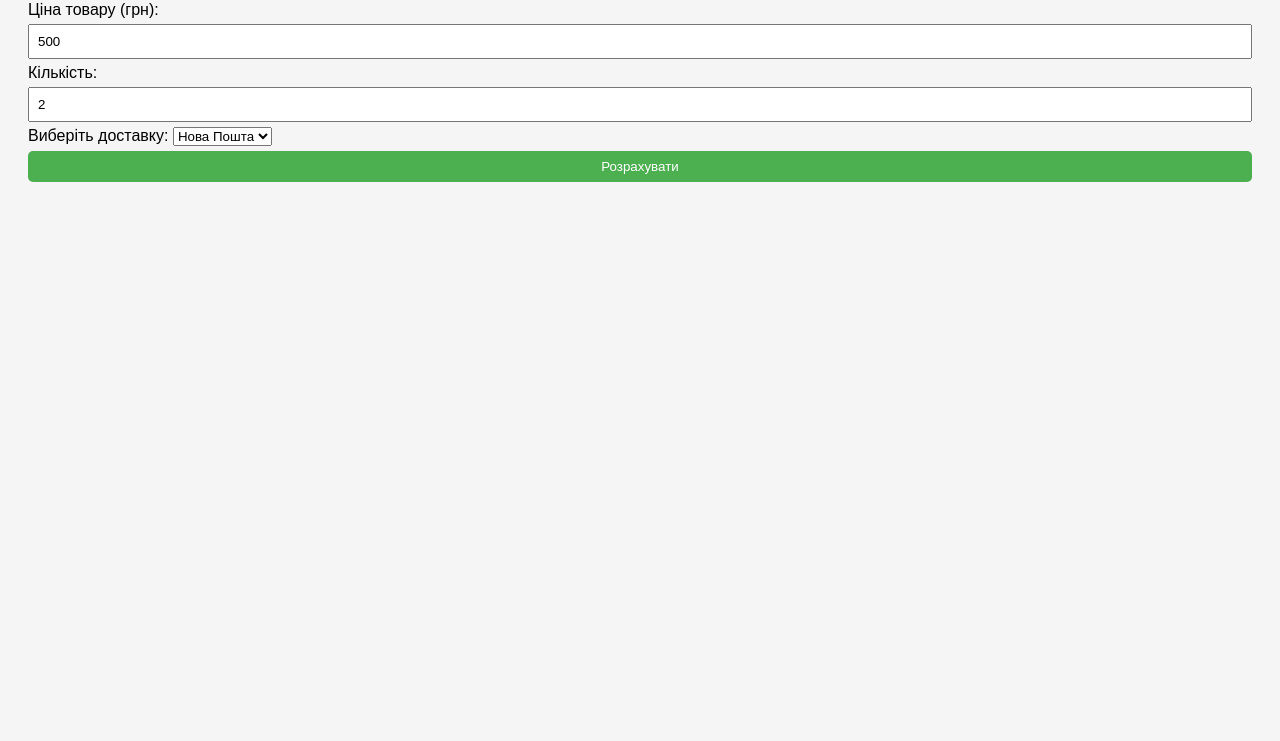
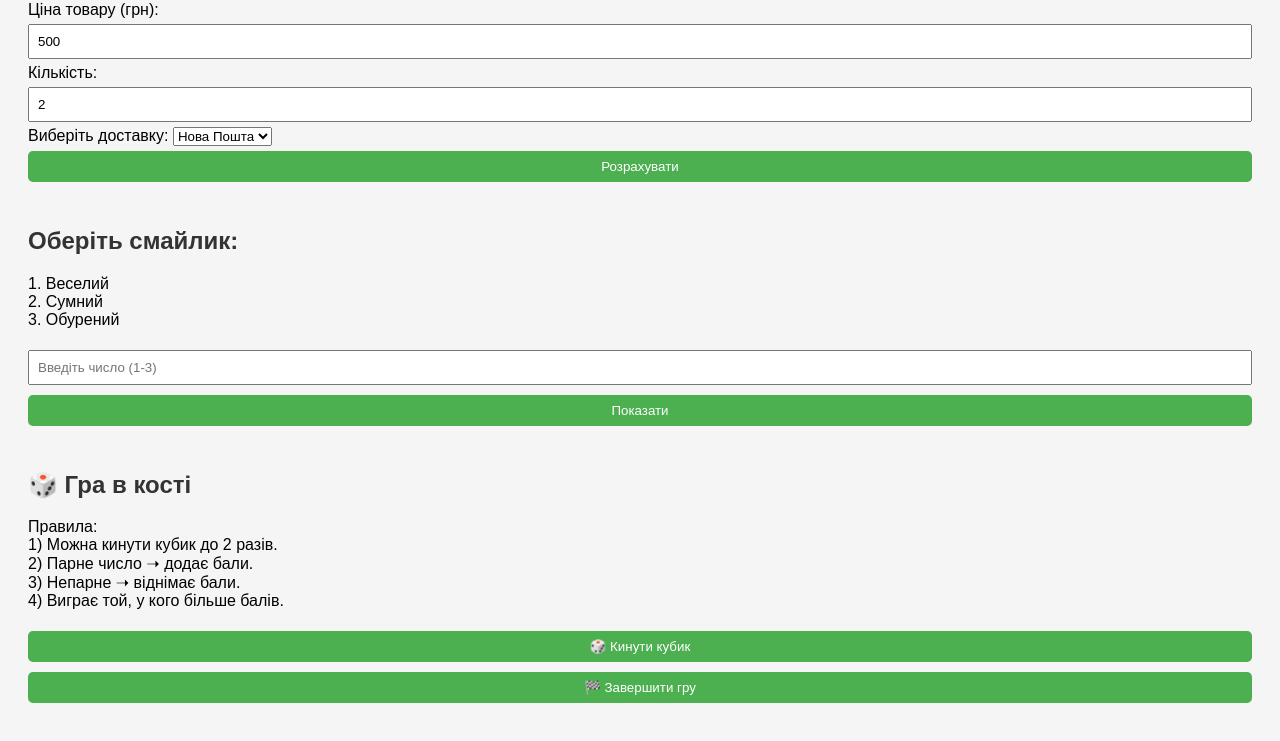
Before and after one commit to FreelanceWebDevUA/my-portfolio-projects, a plain HTML site: page 02-conditional-calculators/index.html in a window 1280 px wide. Shown: the part 589-1330 px from the top of the page. Before the commit the page ends 820 px from the top, so only its background shows below. Drawn offline with Linux system fonts and the light colour scheme.

Commit message:
Оновлено: додано урок №5 (цикли)

```diff
--- a/01-linear-calculators/css/style.css
+++ b/01-linear-calculators/css/style.css
@@ -37,3 +37,8 @@ button:hover {
   font-weight: bold;
   color: #2c3e50;
 }
+img {
+  width: 150px;
+  margin-top: 20px;
+  /* display: none; */
+}
--- a/02-conditional-calculators/index.html
+++ b/02-conditional-calculators/index.html
@@ -74,6 +74,27 @@
       </div>
     </div>
 
+    <h2>Оберіть смайлик:</h2>
+    <p>1. Веселий<br />2. Сумний<br />3. Обурений</p>
+
+    <input type="number" id="choice" placeholder="Введіть число (1-3)" />
+    <button onclick="showSmile()">Показати</button>
+
+    <h2>🎲 Гра в кості</h2>
+    <p>
+      Правила: <br />
+      1) Можна кинути кубик до 2 разів.<br />
+      2) Парне число ➝ додає бали.<br />
+      3) Непарне ➝ віднімає бали.<br />
+      4) Виграє той, у кого більше балів.
+    </p>
+
+    <button onclick="rollDice()">🎲 Кинути кубик</button>
+    <button onclick="finishGame()">🏁 Завершити гру</button>
+
+    <div class="result" id="gameResult"></div>
+
+    <div id="result"></div>
     <script src="./js/script.js"></script>
   </body>
 </html>
--- a/02-conditional-calculators/js/script.js
+++ b/02-conditional-calculators/js/script.js
@@ -364,3 +364,80 @@ document.getElementById("calcBtn").addEventListener("click", function () {
 // alert(`${num1} ${num2} ${num3}`);
 
 // =================================================================================
+function showSmile() {
+  let choice = Number(document.getElementById("choice").value);
+  let result = document.getElementById("result");
+  result.innerHTML = "";
+
+  let img = document.createElement("img");
+
+  switch (choice) {
+    case 1:
+      img.src = "https://i.ibb.co/NZj8MPq/happy.png"; // веселий
+      result.appendChild(img);
+      break;
+    case 2:
+      img.src = "https://i.ibb.co/2N3dykD/sad.png"; // сумний
+      result.appendChild(img);
+      break;
+    case 3:
+      img.src = "https://i.ibb.co/0nTt27P/angry.png"; // обурений
+      result.appendChild(img);
+      break;
+    default:
+      result.innerHTML =
+        "<p style='color:red'>Помилка: введіть число від 1 до 3</p>";
+  }
+}
+
+// =========================================================================================================
+
+// Як працює:
+// Натискаєш "Кинути кубик" — обидва (гравець і комп) кидають по одному разу.
+// Можна зробити до двох кидків.
+// Коли вирішив — тиснеш "Завершити гру" і бачиш результат.
+
+let playerScore = 0;
+let computerScore = 0;
+let throws = 0;
+
+function rollDice() {
+  if (throws >= 2) {
+    alert("Ви вже кидали двічі! Натисніть 'Завершити гру'.");
+    return;
+  }
+
+  throws++;
+
+  // Кидок для гравця
+  let playerRoll = Math.floor(Math.random() * 6) + 1;
+  playerScore += playerRoll % 2 === 0 ? playerRoll : -playerRoll;
+
+  // Кидок для комп'ютера
+  let computerRoll = Math.floor(Math.random() * 6) + 1;
+  computerScore += computerRoll % 2 === 0 ? computerRoll : -computerRoll;
+
+  document.getElementById("gameResult").innerHTML = `
+        <p>Кидок №${throws}</p>
+        <p>Ви кинули: ${playerRoll} (Ваші бали: ${playerScore})</p>
+        <p>Комп'ютер кинув: ${computerRoll} (Бали комп'ютера: ${computerScore})</p>
+      `;
+}
+
+function finishGame() {
+  let result = "";
+
+  if (playerScore > computerScore) {
+    result = "🎉 Ви виграли!";
+  } else if (playerScore < computerScore) {
+    result = "😢 Ви програли!";
+  } else {
+    result = "🤝 Нічия!";
+  }
+
+  document.getElementById("gameResult").innerHTML += `
+        <hr><p><b>Фінальний рахунок:</b><br>
+        Ви: ${playerScore} | Комп'ютер: ${computerScore}</p>
+        <p>${result}</p>
+      `;
+}
```
Also changed, not shown: 1 other file.
